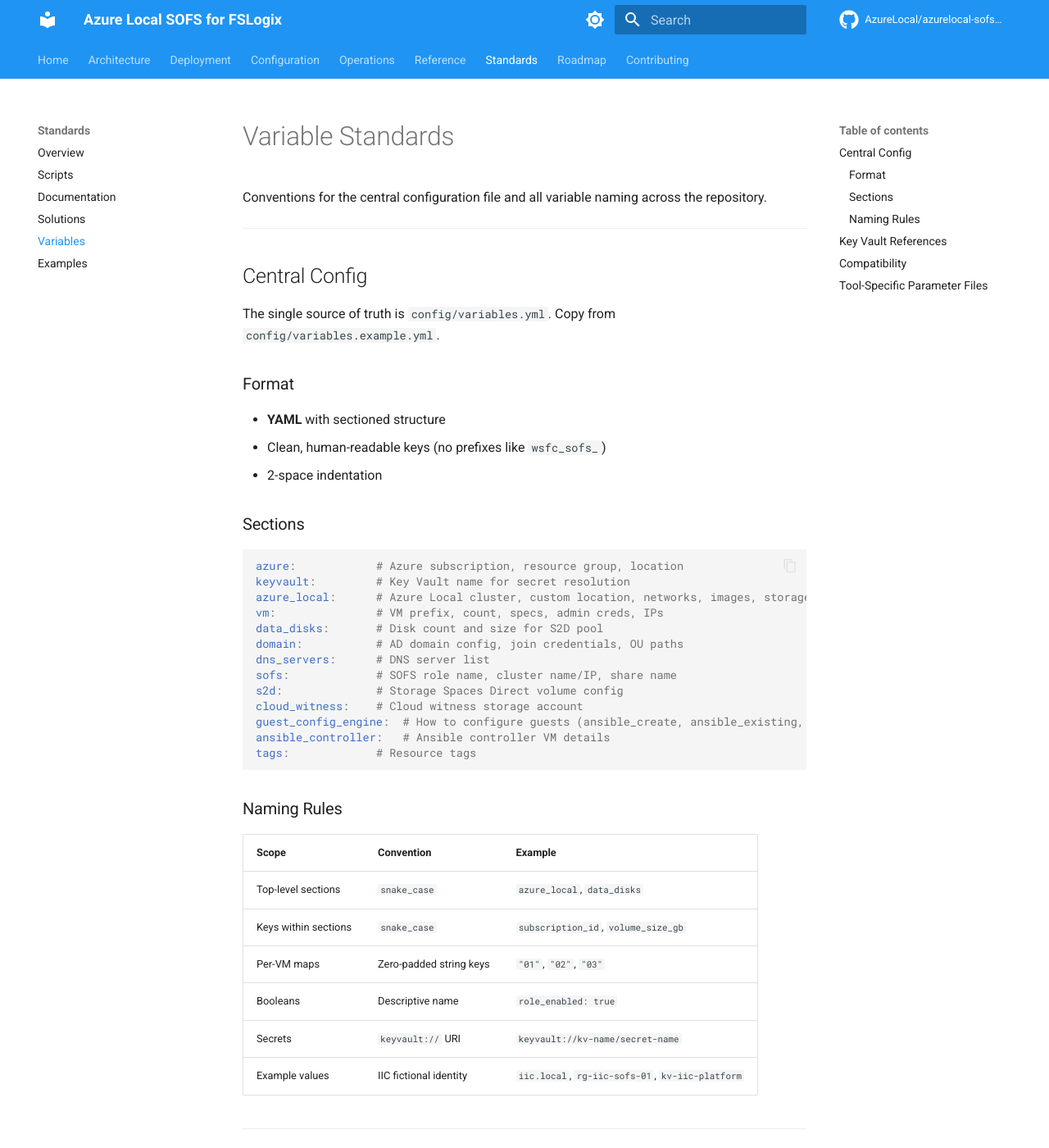
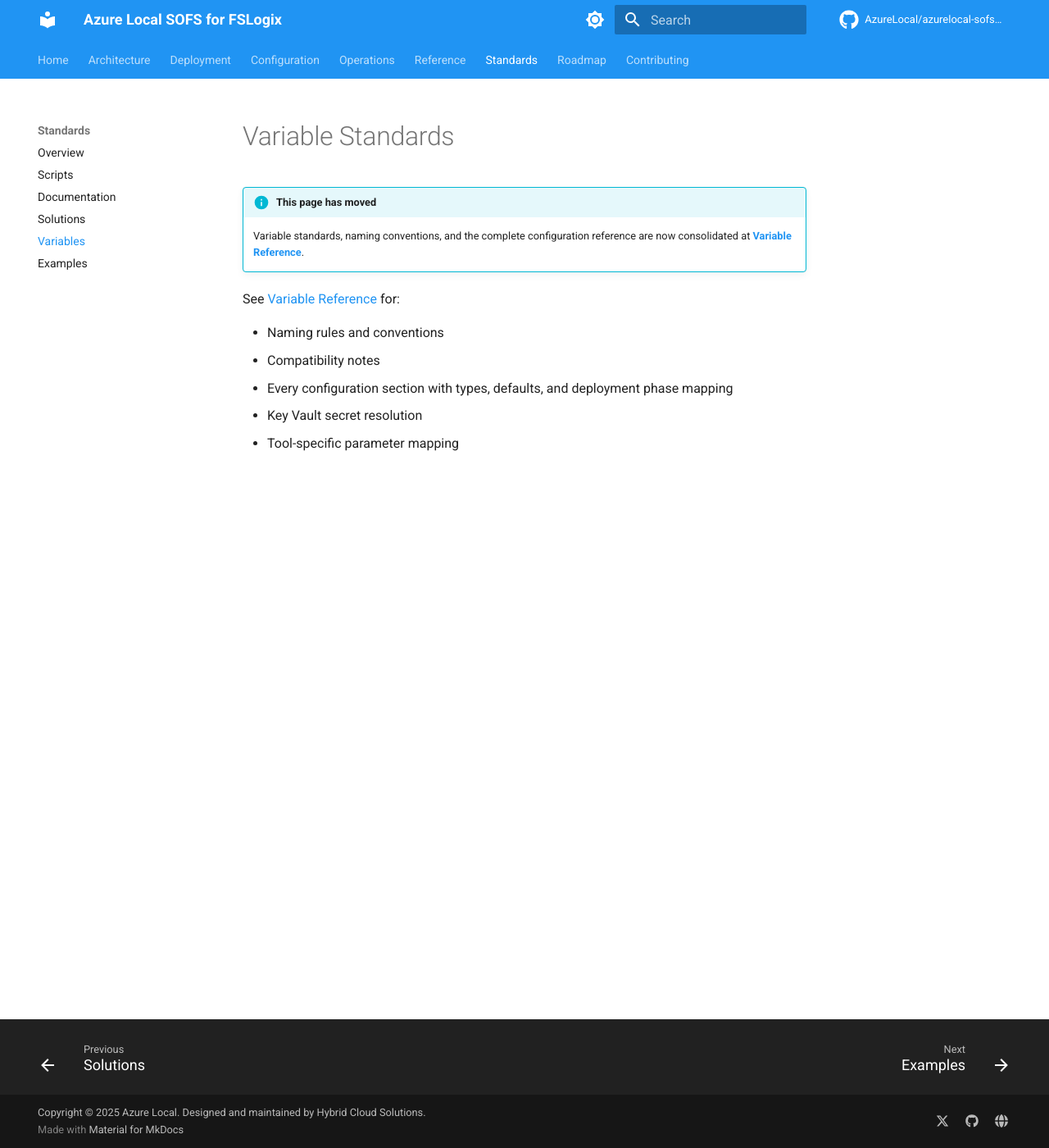
Before and after one commit to AzureLocal/azurelocal-sofs-fslogix, an MkDocs documentation site: the page built from docs/standards/variables.md, in a window 1280 px wide and 1400 px high. Shown: the whole window at 82% size. Built offline with MkDocs 1.6.1 and Material for MkDocs 9.7.7, drawn with Linux system fonts in a browser that asks for light colours; comment, search, counter and statistics services are not loaded; some of the changed text lies outside the part shown.

Commit message:
docs: consolidate variable docs to single reference
Merge naming rules and compatibility section from standards/variables.md
into reference/variables.md. Replace standards page with redirect.
deployment/variables.md was already a redirect - unchanged.

Part of AzureLocal/azurelocal.github.io#15

````diff
--- a/docs/standards/variables.md
+++ b/docs/standards/variables.md
@@ -1,89 +1,12 @@
 # Variable Standards
 
-Conventions for the central configuration file and all variable naming across the repository.
+!!! info "This page has moved"
+    Variable standards, naming conventions, and the complete configuration reference are now consolidated at **[Variable Reference](../reference/variables.md)**.
 
----
+See [Variable Reference](../reference/variables.md) for:
 
-## Central Config
-
-The single source of truth is `config/variables.yml`. Copy from `config/variables.example.yml`.
-
-### Format
-
-- **YAML** with sectioned structure
-- Clean, human-readable keys (no prefixes like `wsfc_sofs_`)
-- 2-space indentation
-
-### Sections
-
-```yaml
-azure:            # Azure subscription, resource group, location
-keyvault:         # Key Vault name for secret resolution
-azure_local:      # Azure Local cluster, custom location, networks, images, storage paths
-vm:               # VM prefix, count, specs, admin creds, IPs
-data_disks:       # Disk count and size for S2D pool
-domain:           # AD domain config, join credentials, OU paths
-dns_servers:      # DNS server list
-sofs:             # SOFS role name, cluster name/IP, share name
-s2d:              # Storage Spaces Direct volume config
-cloud_witness:    # Cloud witness storage account
-guest_config_engine:  # How to configure guests (ansible_create, ansible_existing, manual)
-ansible_controller:   # Ansible controller VM details
-tags:             # Resource tags
-```
-
-### Naming Rules
-
-| Scope | Convention | Example |
-|-------|-----------|---------|
-| Top-level sections | `snake_case` | `azure_local`, `data_disks` |
-| Keys within sections | `snake_case` | `subscription_id`, `volume_size_gb` |
-| Per-VM maps | Zero-padded string keys | `"01"`, `"02"`, `"03"` |
-| Booleans | Descriptive name | `role_enabled: true` |
-| Secrets | `keyvault://` URI | `keyvault://kv-name/secret-name` |
-| Example values | IIC fictional identity | `iic.local`, `rg-iic-sofs-01`, `kv-iic-platform` |
-
----
-
-## Key Vault References
-
-Secrets are **never** stored as plain text in config files. Use the `keyvault://` URI format:
-
-```yaml
-vm:
-  admin_password: "keyvault://kv-platform-prod/sofs-vm-admin-password"
-domain:
-  join_password: "keyvault://kv-platform-prod/domain-join-password"
-```
-
-At runtime, scripts resolve these via `Resolve-KeyVaultRef`:
-
-1. Try `Az.KeyVault` PowerShell module (preferred)
-2. Fallback to `az keyvault secret show` CLI
-3. Hard fail if neither works (no interactive prompts)
-
----
-
-## Compatibility
-
-The PowerShell scripts include a **compatibility shim** that maps the new sectioned config into the legacy `compute_wsfc` / `wsfc_sofs_*` flat key format. This means:
-
-- New `config/variables.yml` → works with all scripts
-- Legacy `solution-sofs.yml` → also works (auto-detected)
-
-The shim is transparent — downstream script logic is unchanged.
-
----
-
-## Tool-Specific Parameter Files
-
-| Tool | File | Location |
-|------|------|----------|
-| PowerShell | `variables.yml` | `config/` |
-| Bicep | `main.bicepparam` | `src/bicep/` |
-| Terraform | `terraform.tfvars` | `src/terraform/` |
-| ARM | `azuredeploy.parameters.json` | `src/arm/` |
-| Ansible | `inventory.yml` | `src/ansible/inventory/` |
-| Azure CLI | `.env` | `scripts/` |
-
-All tool-specific parameter files should derive their values from the central `config/variables.yml`.
+- Naming rules and conventions
+- Compatibility notes
+- Every configuration section with types, defaults, and deployment phase mapping
+- Key Vault secret resolution
+- Tool-specific parameter mapping
````
Also changed, not shown: docs/reference/variables.md (+24 -0 lines).
